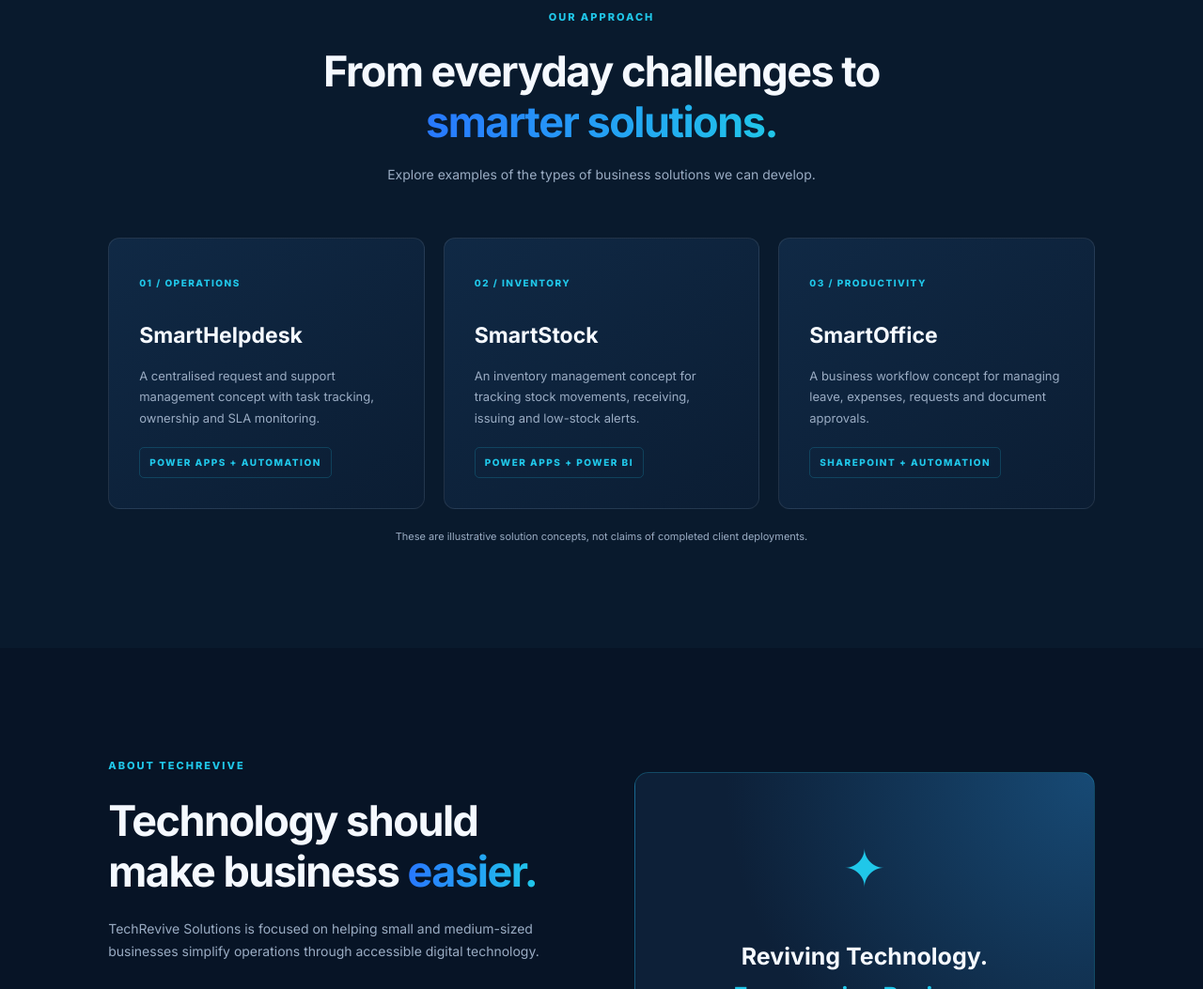
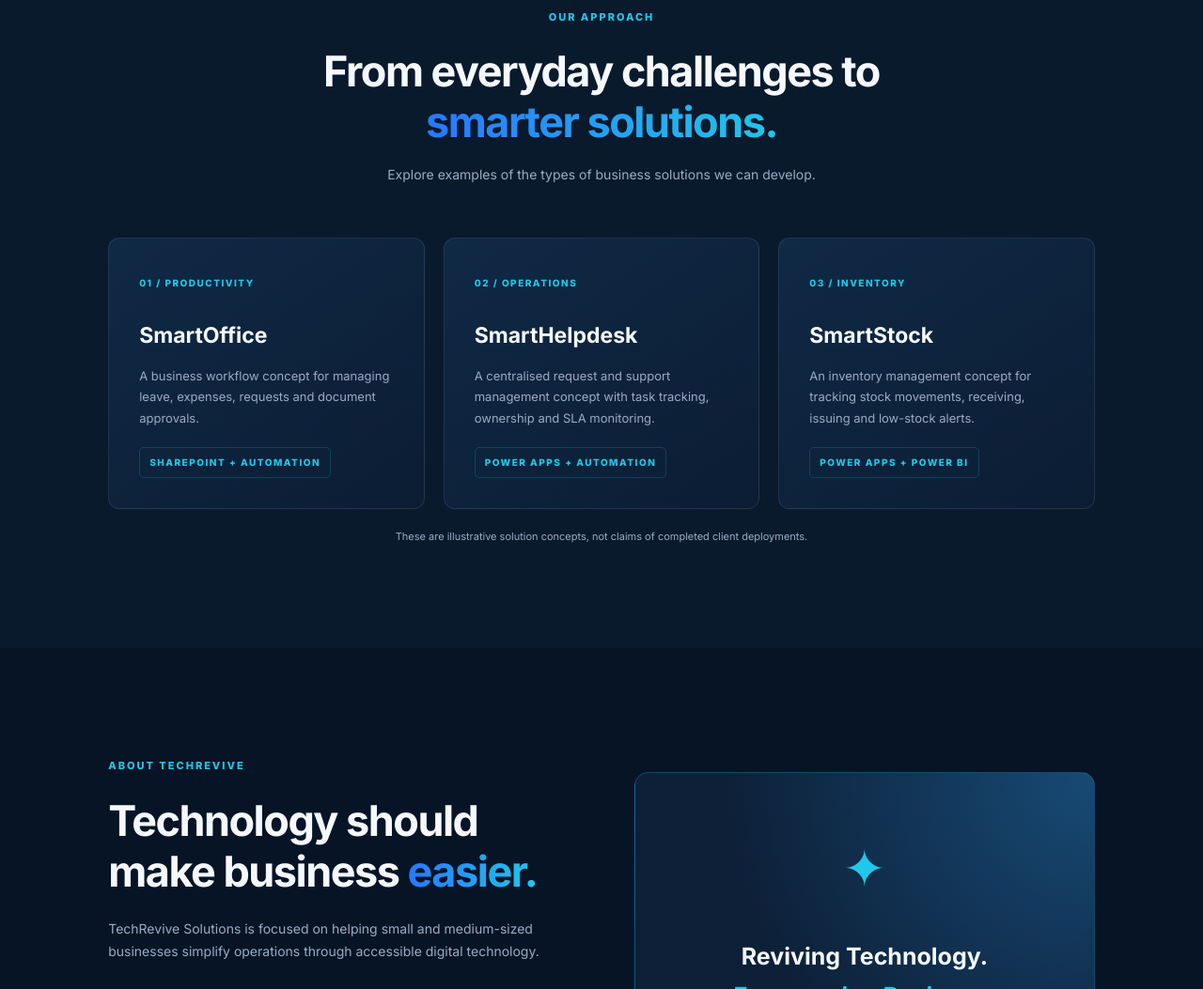
Before and after one commit to MangoaleN/TechReviveWebsite, a plain HTML site: page index.html in a window 1280 px wide. Shown: the part 1972-3025 px from the top of the page at 94% size. Drawn offline with Linux system fonts and the light colour scheme.

Commit message:
Update website services

```diff
--- a/index.html
+++ b/index.html
@@ -148,26 +148,31 @@
             </div>
 
             <div class="solution-grid">
+
+                 <article class="solution-card">
+                    <span class="solution-number">01 / PRODUCTIVITY</span>
+                    <h3>SmartOffice</h3>
+                    <p>A business workflow concept for managing leave, expenses, requests and document approvals.</p>
+                    <span class="solution-tag">SHAREPOINT + AUTOMATION</span>
+                </article>
+
                 <article class="solution-card">
-                    <span class="solution-number">01 / OPERATIONS</span>
+                    <span class="solution-number">02 / OPERATIONS</span>
                     <h3>SmartHelpdesk</h3>
                     <p>A centralised request and support management concept with task tracking, ownership and SLA monitoring.</p>
                     <span class="solution-tag">POWER APPS + AUTOMATION</span>
                 </article>
 
+
                 <article class="solution-card">
-                    <span class="solution-number">02 / INVENTORY</span>
+                    <span class="solution-number">03 / INVENTORY</span>
                     <h3>SmartStock</h3>
                     <p>An inventory management concept for tracking stock movements, receiving, issuing and low-stock alerts.</p>
                     <span class="solution-tag">POWER APPS + POWER BI</span>
                 </article>
 
-                <article class="solution-card">
-                    <span class="solution-number">03 / PRODUCTIVITY</span>
-                    <h3>SmartOffice</h3>
-                    <p>A business workflow concept for managing leave, expenses, requests and document approvals.</p>
-                    <span class="solution-tag">SHAREPOINT + AUTOMATION</span>
-                </article>
+
+
             </div>
             <p class="disclaimer">These are illustrative solution concepts, not claims of completed client deployments.</p>
         </section>
@@ -252,10 +257,10 @@
         </a>
         <p>Reviving Technology. Empowering Business.</p>
         <small>© <span id="year"></span> TechRevive Solutions. All rights reserved.</small>
-         <small>Nape Mangoale</small>
+        <small>Nape Mangoale</small>
     </footer>
 
-    <a class="floating-whatsapp" href="https://wa.me/271695729" target="_blank" rel="noopener" aria-label="Chat with us on WhatsApp">☏</a>
+    <a class="floating-whatsapp" href="https://wa.me/27631695729" target="_blank" rel="noopener" aria-label="Chat with us on WhatsApp">☏</a>
 
     <script src="script.js"></script>
 </body>
```
